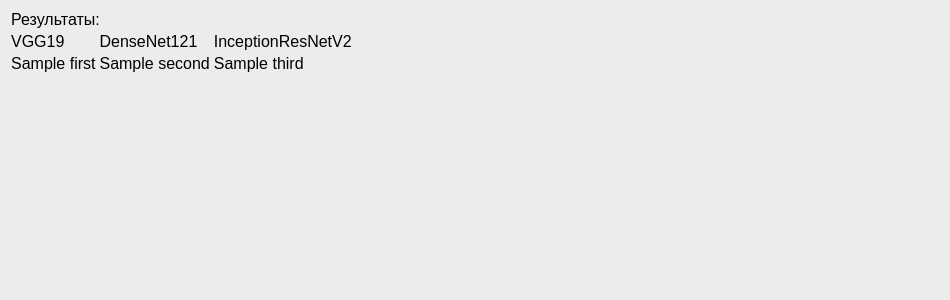
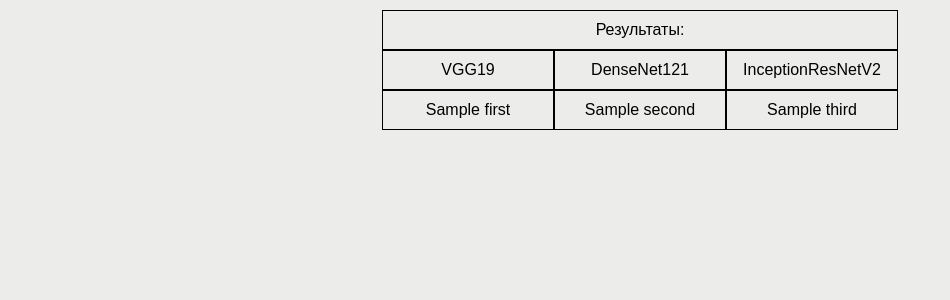
Before and after one commit to passha228/big_data_project_tsu, a Flask app: template Server/templates/result.html in a window 1280 px wide. Shown: the top 300 px of the page, without its empty margins (0-950 px from the left). Run offline with Flask 3, Linux system fonts and the light colour scheme; the template is opened without the code that fills it: most values are stand-ins (such as "Sample title", 1, 10 or a date in 2020).

Commit message:
push update

```diff
--- a/Server/server.py
+++ b/Server/server.py
@@ -33,11 +33,11 @@
     modelDenseNet121.take_image(path)
     predict2 = modelDenseNet121.predict()
     predict2 = util.take_name_of_predict(predict2)
-    modelInceptionResNetV2 = models.InceptionResNetV2()
-    modelInceptionResNetV2.take_image(path)
-    predict3 = modelInceptionResNetV2.predict()
-    predict3 = util.take_name_of_predict(predict3)
-    return render_template('result.html', first = predict1, second = predict2, third = predict3)
+    #modelInceptionResNetV2 = models.InceptionResNetV2()
+    #modelInceptionResNetV2.take_image(path)
+    #predict3 = modelInceptionResNetV2.predict()
+    #predict3 = util.take_name_of_predict(predict3)
+    return render_template('result.html', first = predict1, second = predict2, third = 'popa')
 
 def allowed_file(filename):
     return '.' in filename and \
--- a/Server/static/css/result.css
+++ b/Server/static/css/result.css
@@ -3,3 +3,20 @@
     font-family: Arial, Helvetica, sans-serif;
     background-color: rgb(236, 236, 235)
 }
+
+body{
+    display: flex;
+    justify-content: center;
+}
+tr{
+    display: flex;
+}
+td{
+    padding:10px;
+    display: flex;
+    width: 150px;
+    flex-basis: 500px;
+    justify-content: center;
+    align-items: center;
+    border: 1px solid black;
+}
--- a/Server/util.py
+++ b/Server/util.py
@@ -2,6 +2,6 @@
     with open("./Names.txt",'r') as file:
         for string in file:
             if string.find(str(number)) != -1:
-                return print(string.split(", ")[-1])
+                return string.split(", ")[-1]
 
 take_name_of_predict(2)
```
Also changed, not shown: Server/static/css/8.jpg (added).
